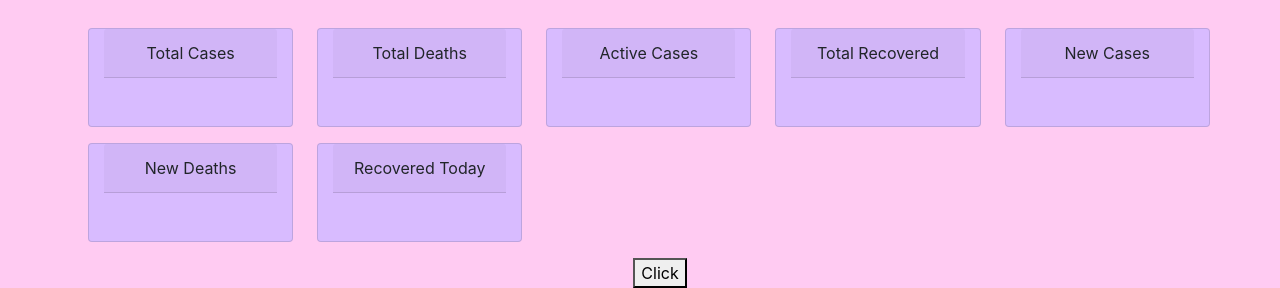
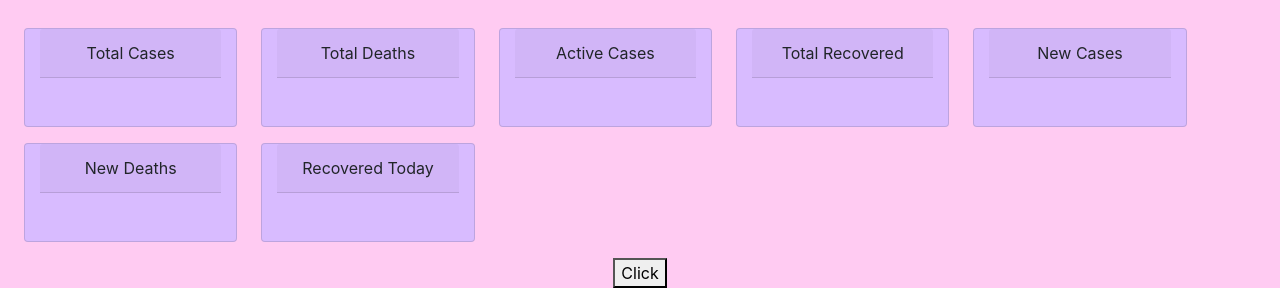
Before and after one commit to aditya12gusain/Hack-Jaipur, a website: page Ishaan/covid.html in a window 1280 px wide. Shown: the part 624-912 px from the top of the page. Drawn offline with nearby package versions, Linux system fonts and the light colour scheme; no server answers.

Commit message:
Div updated of covid.html

```diff
--- a/Ishaan/covid.html
+++ b/Ishaan/covid.html
@@ -65,12 +65,12 @@
       </div>
     </div>
 
-    <div
-      class="stats_container mt-4"
-      style="padding-left: 40px; text-align: center;"
-    >
-      <div class="row ml-4">
-        <div class="card mb-3 ml-4 col-md-2" style="background-color: #d8bbff;">
+    <div class="stats_container mt-4" style="text-align: center;">
+      <div class="row" style="margin-right: 0px; margin-left: 0px;">
+        <div
+          class="card mb-3 ml-4 col-md-2 col-sm-4 col-9"
+          style="background-color: #d8bbff;"
+        >
           <div class="card-header">Total Cases</div>
           <div class="card-body">
             <h1 id="cases card-title">
@@ -80,8 +80,8 @@
         </div>
 
         <div
-          class="card mb-3 ml-4 col-md-2"
-          style="max-width: 18rem; background-color: #d8bbff;"
+          class="card mb-3 ml-4 col-md-2 col-sm-4 col-9"
+          style="background-color: #d8bbff;"
         >
           <div class="card-header">Total Deaths</div>
           <div class="card-body">
@@ -92,8 +92,8 @@
         </div>
 
         <div
-          class="card mb-3 ml-4 col-md-2"
-          style="max-width: 18rem; background-color: #d8bbff;"
+          class="card mb-3 ml-4 col-md-2 col-sm-4 col-9"
+          style="background-color: #d8bbff;"
         >
           <div class="card-header">Active Cases</div>
           <div class="card-body">
@@ -104,8 +104,8 @@
         </div>
 
         <div
-          class="card mb-3 ml-4 col-md-2"
-          style="max-width: 18rem; background-color: #d8bbff;"
+          class="card mb-3 ml-4 col-md-2 col-sm-4 col-9"
+          style="background-color: #d8bbff;"
         >
           <div class="card-header">Total Recovered</div>
           <div class="card-body">
@@ -116,8 +116,8 @@
         </div>
 
         <div
-          class="card mb-3 ml-4 col-md-2"
-          style="max-width: 18rem; background-color: #d8bbff;"
+          class="card mb-3 ml-4 col-md-2 col-sm-4 col-9"
+          style="background-color: #d8bbff;"
         >
           <div class="card-header">New Cases</div>
           <div class="card-body">
@@ -128,8 +128,8 @@
         </div>
 
         <div
-          class="card mb-3 ml-4 col-md-2"
-          style="max-width: 18rem; background-color: #d8bbff;"
+          class="card mb-3 ml-4 col-md-2 col-sm-4 col-9"
+          style="background-color: #d8bbff;"
         >
           <div class="card-header">New Deaths</div>
           <div class="card-body">
@@ -140,8 +140,8 @@
         </div>
 
         <div
-          class="card mb-3 ml-4 col-md-2"
-          style="max-width: 18rem; background-color: #d8bbff;"
+          class="card mb-3 ml-4 col-md-2 col-sm-4 col-9"
+          style="background-color: #d8bbff;"
         >
           <div class="card-header">Recovered Today</div>
           <div class="card-body">
```
